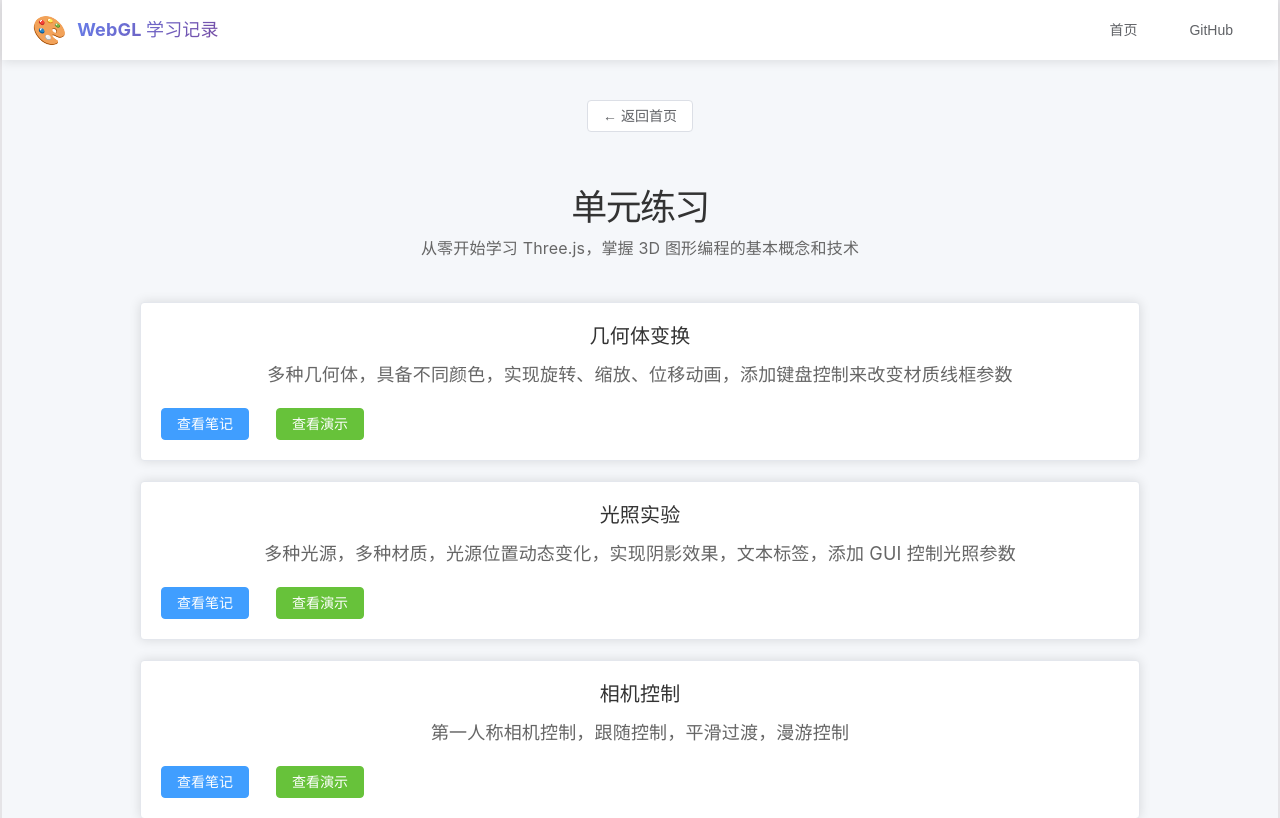
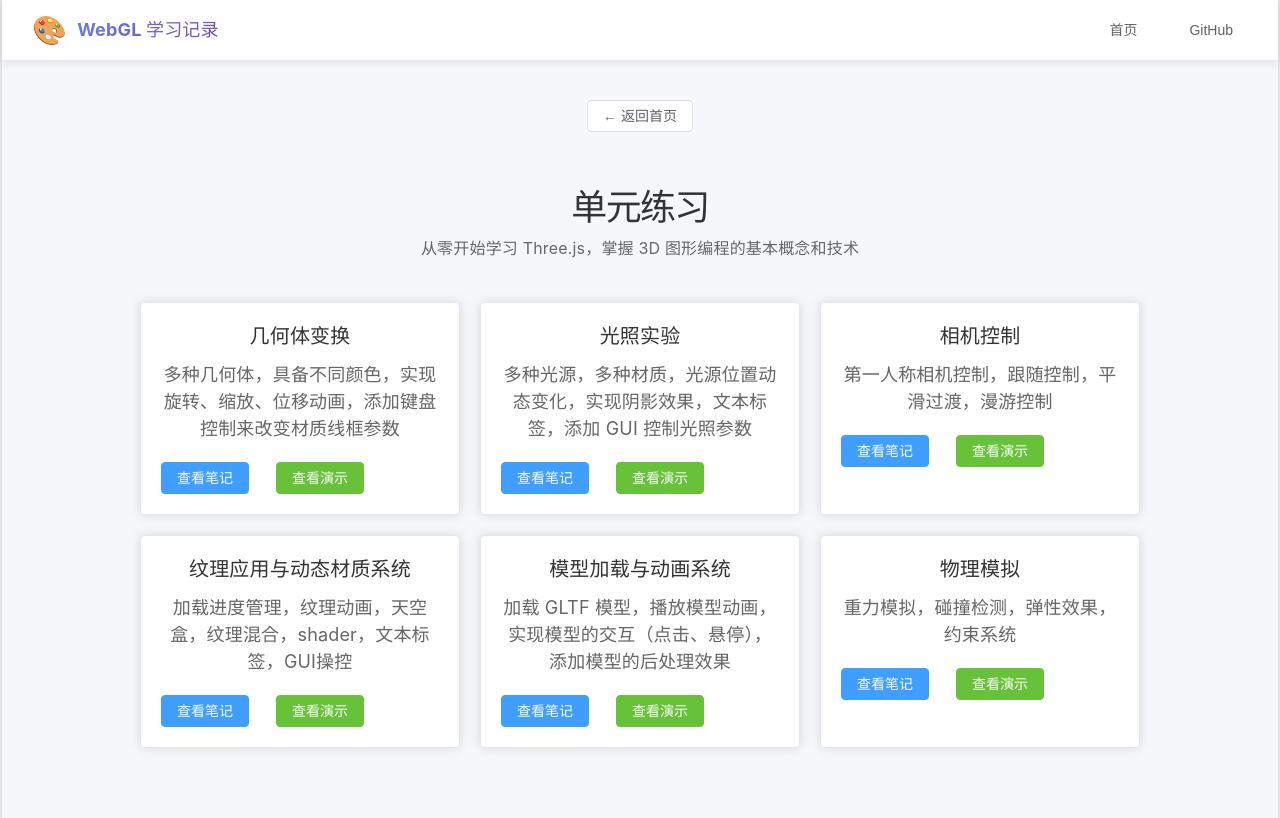
Before and after one commit to zcPasser/learn-webgl-ui, a Vue app: page /series/1 in a window 1280 px wide. Shown: the top 818 px of the page. Built offline with nearby package versions, Linux system fonts and the light colour scheme.

Commit message:
feat: demo6， 物理模拟

```diff
--- a/src/views/SeriesDetail.vue
+++ b/src/views/SeriesDetail.vue
@@ -79,8 +79,8 @@ const goToDemo = (link: string) => {
 }
 
 .demo-list {
-  display: flex;
-  flex-direction: column;
+  display: grid;
+  grid-template-columns: repeat(auto-fill, minmax(300px, 1fr));
   gap: 20px;
 }
 
```
